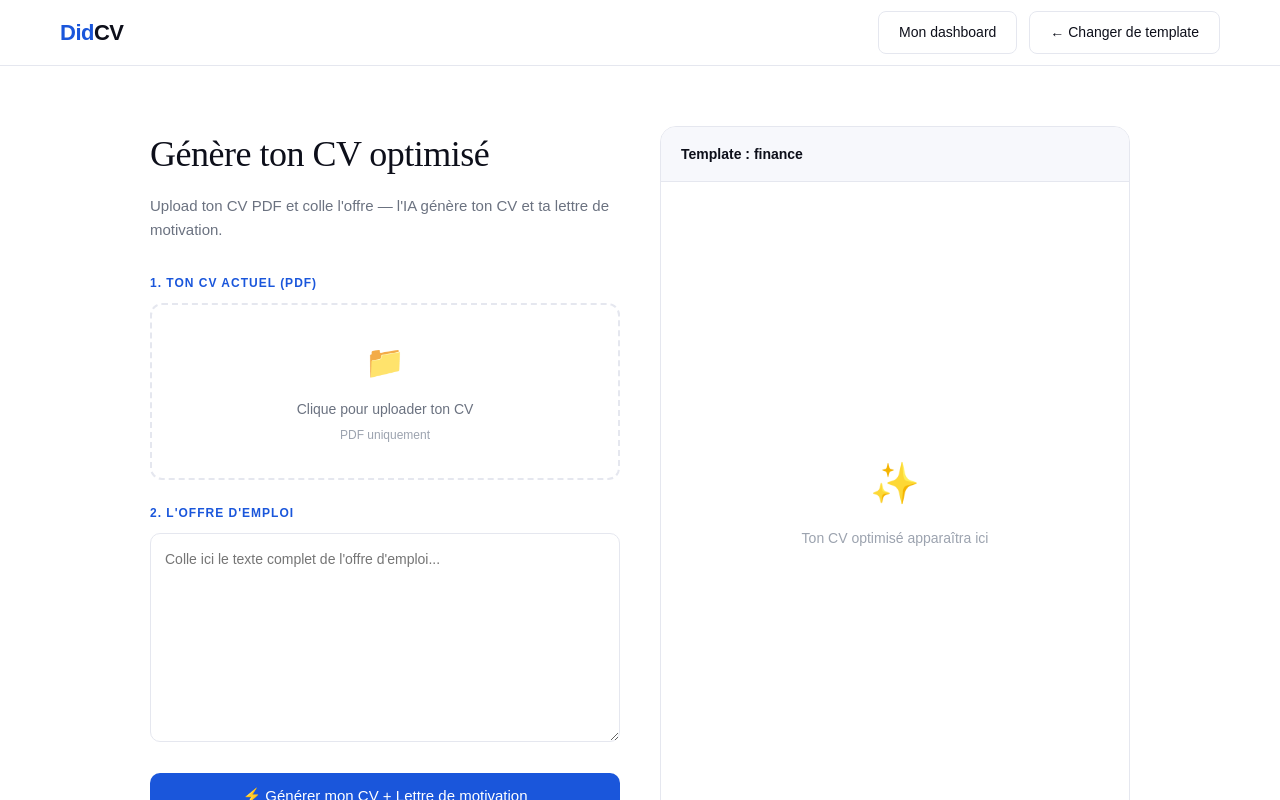
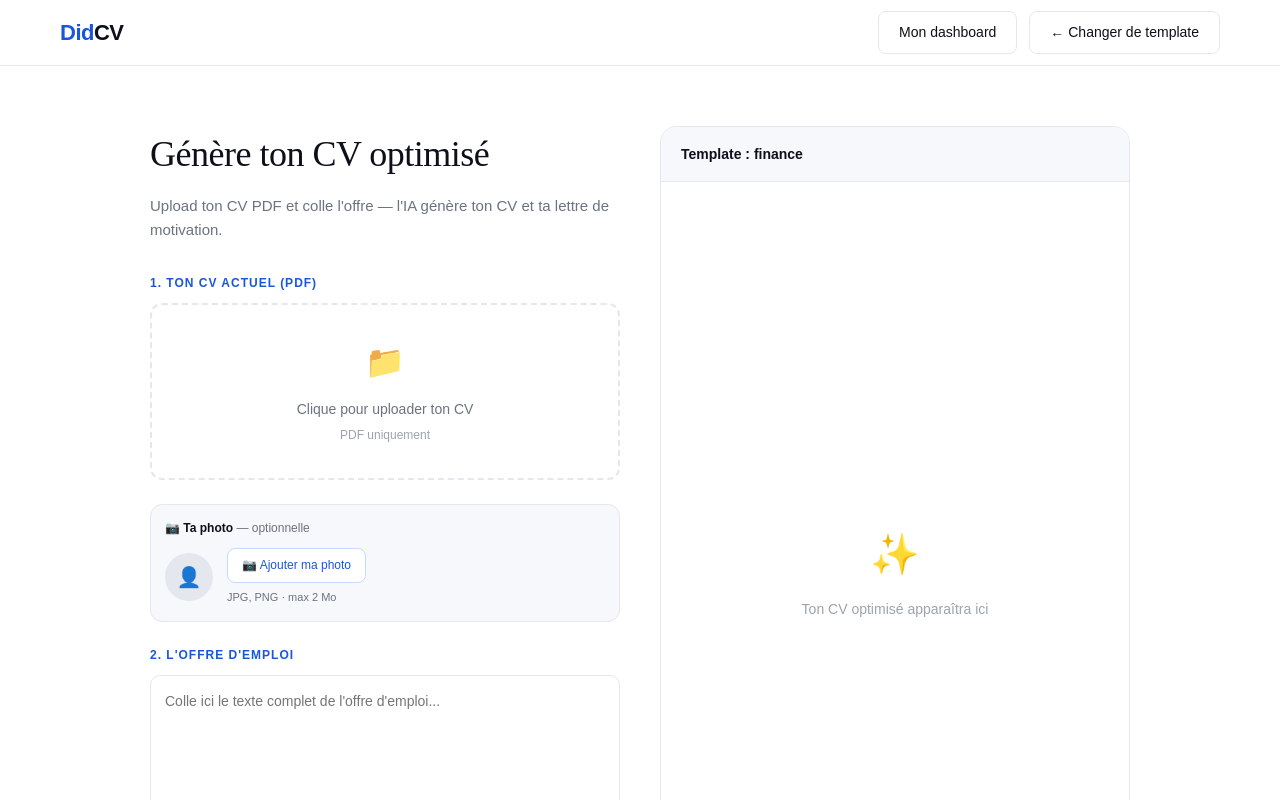
Before and after one commit to Didi276/didcv, a React (Vite) app: page /generate in a window 1280 px wide. Shown: the top 800 px of the page. Built offline with nearby package versions, Linux system fonts and the light colour scheme; no server answers.

Commit message:
Page templates avec vrais aperçus CV

```diff
--- a/src/Generate.jsx
+++ b/src/Generate.jsx
@@ -23,6 +23,8 @@ function Generate() {
   const [user, setUser] = useState(null)
   const [searchParams] = useSearchParams()
   const [showEditor, setShowEditor] = useState(false)
+  // ✅ Photo manuelle quand pas de profil
+  const [photoManuelle, setPhotoManuelle] = useState(null)
   const templateChoisi = searchParams.get('template') || 'finance'
 
   useEffect(() => {
@@ -36,6 +38,17 @@ function Generate() {
     }
     fetchProfile()
   }, [])
+
+  // ✅ Upload photo manuelle → base64
+  const handlePhotoManuelle = (e) => {
+    const file = e.target.files[0]
+    if (!file) return
+    if (!file.type.startsWith('image/')) { alert('Merci de choisir une image (JPG, PNG...)'); return }
+    if (file.size > 2 * 1024 * 1024) { alert('Image trop lourde — max 2 Mo'); return }
+    const reader = new FileReader()
+    reader.onload = (event) => setPhotoManuelle(event.target.result)
+    reader.readAsDataURL(file)
+  }
 
   const handleFileChange = async (e) => {
     const file = e.target.files[0]
@@ -185,9 +198,11 @@ Règles :
       const json = JSON.parse(jsonPropre)
       const lettreGeneree = dataLM.content[0].text
 
-      // ✅ Injecter la photo du profil dans le cvData généré
+      // ✅ Priorité photo : profil > photo manuelle uploadée
       if (profile?.photo) {
         json.photo = profile.photo
+      } else if (photoManuelle) {
+        json.photo = photoManuelle
       }
 
       setCvData(json)
@@ -251,33 +266,42 @@ Règles :
               : "Upload ton CV PDF et colle l'offre — l'IA génère ton CV et ta lettre de motivation."}
           </p>
 
+          {/* ─── MODE PROFIL ─── */}
           {profile ? (
             <div style={{marginBottom:'24px'}}>
               <div className="profile-loaded-box">
                 <div className="profile-loaded-info">
-                  {/* ✅ Affiche la photo du profil si disponible */}
                   {profile.photo ? (
-                    <img src={profile.photo} alt="Photo" style={{width:'40px', height:'40px', borderRadius:'50%', objectFit:'cover', flexShrink:0}} />
+                    <img src={profile.photo} alt="Photo" style={{width:'40px',height:'40px',borderRadius:'50%',objectFit:'cover',flexShrink:0}} />
                   ) : (
                     <div className="profile-loaded-avatar">{profile.prenom[0]}{profile.nom[0]}</div>
                   )}
                   <div>
-                    <div style={{fontWeight:'600', fontSize:'14px'}}>{profile.prenom} {profile.nom}</div>
-                    <div style={{fontSize:'12px', color:'var(--muted)'}}>{profile.titre}</div>
+                    <div style={{fontWeight:'600',fontSize:'14px'}}>{profile.prenom} {profile.nom}</div>
+                    <div style={{fontSize:'12px',color:'var(--muted)'}}>{profile.titre}</div>
                   </div>
                 </div>
-                <a href="/profile" style={{fontSize:'12px', color:'var(--blue)'}}>Modifier mon profil →</a>
+                <a href="/profile" style={{fontSize:'12px',color:'var(--blue)'}}>Modifier mon profil →</a>
               </div>
+
+              {/* Suggestion d'ajouter une photo si elle manque */}
               {!profile.photo && (
-                <div style={{marginTop:'8px', padding:'8px 12px', background:'#fffbeb', border:'1px solid #fde68a', borderRadius:'8px', fontSize:'12px', color:'#92400e'}}>
-                  💡 Ajoute une photo dans ton <a href="/profile" style={{color:'#92400e', fontWeight:'600'}}>profil</a> pour l'inclure dans tes CV
+                <div style={{marginTop:'8px',padding:'8px 12px',background:'#fffbeb',border:'1px solid #fde68a',borderRadius:'8px',fontSize:'12px',color:'#92400e'}}>
+                  💡 Pas de photo dans ton profil —{' '}
+                  <a href="/profile" style={{color:'#92400e',fontWeight:'600',textDecoration:'underline'}}>ajoute-en une</a>
+                  {' '}pour qu'elle apparaisse sur tes CV
                 </div>
               )}
-              <button onClick={() => setProfile(null)} style={{fontSize:'12px', color:'var(--muted)', background:'none', border:'none', cursor:'pointer', marginTop:'8px', textDecoration:'underline', display:'block'}}>
+
+              <button onClick={() => setProfile(null)} style={{fontSize:'12px',color:'var(--muted)',background:'none',border:'none',cursor:'pointer',marginTop:'8px',textDecoration:'underline',display:'block'}}>
                 Utiliser un CV PDF à la place →
               </button>
             </div>
+
+          /* ─── MODE PDF (sans profil) ─── */
           ) : (
+            <div style={{marginBottom:'24px'}}>
+              {/* Upload CV PDF */}
               <div className="upload-box">
                 <div className="upload-label">1. Ton CV actuel (PDF)</div>
                 <label className="upload-zone">
@@ -292,13 +316,63 @@ Règles :
                     </div>
                   )}
                 </label>
-              {cvTexte && <div style={{marginTop:'8px', fontSize:'12px', color:'#16a34a'}}>✓ CV lu avec succès — {cvTexte.length} caractères extraits</div>}
+                {cvTexte && (
+                  <div style={{marginTop:'8px',fontSize:'12px',color:'#16a34a'}}>
+                    ✓ CV lu — {cvTexte.length} caractères extraits
+                  </div>
+                )}
+              </div>
+
+              {/* ✅ Upload photo optionnelle */}
+              <div style={{marginTop:'12px',padding:'14px',background:'#f7f8fc',border:'1px solid #e5e7ef',borderRadius:'12px'}}>
+                <div style={{fontSize:'12px',fontWeight:'600',color:'var(--text)',marginBottom:'10px'}}>
+                  📷 Ta photo <span style={{fontWeight:'400',color:'var(--muted)'}}>— optionnelle</span>
+                </div>
+
+                <div style={{display:'flex',alignItems:'center',gap:'14px'}}>
+                  {/* Aperçu */}
+                  {photoManuelle ? (
+                    <img src={photoManuelle} alt="Photo" style={{width:'48px',height:'48px',borderRadius:'50%',objectFit:'cover',border:'2px solid var(--blue)',flexShrink:0}} />
+                  ) : (
+                    <div style={{width:'48px',height:'48px',borderRadius:'50%',background:'#e5e7ef',display:'flex',alignItems:'center',justifyContent:'center',fontSize:'20px',flexShrink:0}}>👤</div>
+                  )}
+
+                  {/* Boutons */}
+                  <div style={{display:'flex',flexDirection:'column',gap:'6px',flex:1}}>
+                    <label style={{cursor:'pointer'}}>
+                      <input type="file" accept="image/*" onChange={handlePhotoManuelle} style={{display:'none'}} />
+                      <div style={{padding:'7px 14px',background:'#fff',border:'1px solid #c7d9ff',color:'#1a56db',borderRadius:'8px',fontSize:'12px',fontWeight:'500',display:'inline-block',cursor:'pointer'}}>
+                        {photoManuelle ? '🔄 Changer la photo' : '📷 Ajouter ma photo'}
+                      </div>
+                    </label>
+                    {photoManuelle && (
+                      <button onClick={() => setPhotoManuelle(null)} style={{background:'none',border:'none',color:'#dc2626',fontSize:'12px',cursor:'pointer',textAlign:'left',padding:0}}>
+                        🗑 Supprimer
+                      </button>
+                    )}
+                    <div style={{fontSize:'11px',color:'var(--muted)'}}>JPG, PNG · max 2 Mo</div>
+                  </div>
+                </div>
+
+                {photoManuelle && (
+                  <div style={{marginTop:'8px',fontSize:'11px',color:'#16a34a'}}>
+                    ✓ Photo ajoutée — elle apparaîtra sur ton CV généré
+                  </div>
+                )}
+              </div>
             </div>
           )}
 
+          {/* Offre d'emploi */}
           <div className="offre-box">
             <div className="upload-label">{profile ? '1.' : '2.'} L'offre d'emploi</div>
-            <textarea className="offre-textarea" placeholder="Colle ici le texte complet de l'offre d'emploi..." value={offreEmploi} onChange={(e) => setOffreEmploi(e.target.value)} rows={8} />
+            <textarea
+              className="offre-textarea"
+              placeholder="Colle ici le texte complet de l'offre d'emploi..."
+              value={offreEmploi}
+              onChange={(e) => setOffreEmploi(e.target.value)}
+              rows={8}
+            />
           </div>
 
           <button className="btn-generate" onClick={handleGenerate} disabled={loading}>
@@ -306,23 +380,24 @@ Règles :
           </button>
 
           {cvData && (
-            <div style={{display:'flex', flexDirection:'column', gap:'8px', marginTop:'12px'}}>
-              <button onClick={() => setShowEditor(true)} style={{display:'block', textAlign:'center', width:'100%', padding:'14px', background:'#1a56db', color:'#fff', borderRadius:'10px', fontSize:'15px', fontWeight:'500', border:'none', cursor:'pointer'}}>
+            <div style={{display:'flex',flexDirection:'column',gap:'8px',marginTop:'12px'}}>
+              <button onClick={() => setShowEditor(true)} style={{display:'block',textAlign:'center',width:'100%',padding:'14px',background:'#1a56db',color:'#fff',borderRadius:'10px',fontSize:'15px',fontWeight:'500',border:'none',cursor:'pointer'}}>
                 ✏️ Modifier mon CV
               </button>
-              <a href="/dashboard" style={{display:'block', textAlign:'center', textDecoration:'none', padding:'14px', background:'#16a34a', color:'#fff', borderRadius:'10px', fontSize:'15px', fontWeight:'500'}}>
+              <a href="/dashboard" style={{display:'block',textAlign:'center',textDecoration:'none',padding:'14px',background:'#16a34a',color:'#fff',borderRadius:'10px',fontSize:'15px',fontWeight:'500'}}>
                 ✅ Terminer → Aller au dashboard
               </a>
             </div>
           )}
         </div>
 
+        {/* ─── APERÇU DROITE ─── */}
         <div className="generate-right">
           <div className="result-box">
             <div className="result-header">
               <span>Template : <strong>{templateChoisi}</strong></span>
               {cvData && (
-                <div style={{display:'flex', gap:'8px'}}>
+                <div style={{display:'flex',gap:'8px'}}>
                   <button className="btn-download" onClick={handleDownloadCV}>📥 CV PDF</button>
                   {lettre && <button className="btn-download" onClick={handleDownloadLettre}>📄 Lettre</button>}
                 </div>
@@ -334,7 +409,7 @@ Règles :
               ) : (
                 <div className="result-empty">
                   <div className="empty-icon">✨</div>
-                  <div>{loading ? 'L\'IA génère ton CV et ta lettre...' : 'Ton CV optimisé apparaîtra ici'}</div>
+                  <div>{loading ? "L'IA génère ton CV et ta lettre..." : 'Ton CV optimisé apparaîtra ici'}</div>
                 </div>
               )}
             </div>
@@ -347,7 +422,7 @@ Règles :
                 <button className="btn-download" onClick={handleDownloadLettre}>📄 Télécharger</button>
               </div>
               <div className="result-content" style={{alignItems:'flex-start'}}>
-                <div style={{fontFamily:'Georgia,serif', fontSize:'13px', lineHeight:'1.8', color:'#222', whiteSpace:'pre-wrap', width:'100%', padding:'8px'}}>
+                <div style={{fontFamily:'Georgia,serif',fontSize:'13px',lineHeight:'1.8',color:'#222',whiteSpace:'pre-wrap',width:'100%',padding:'8px'}}>
                   {lettre}
                 </div>
               </div>
```
Lines whose indentation alone changed are shown as unchanged.
